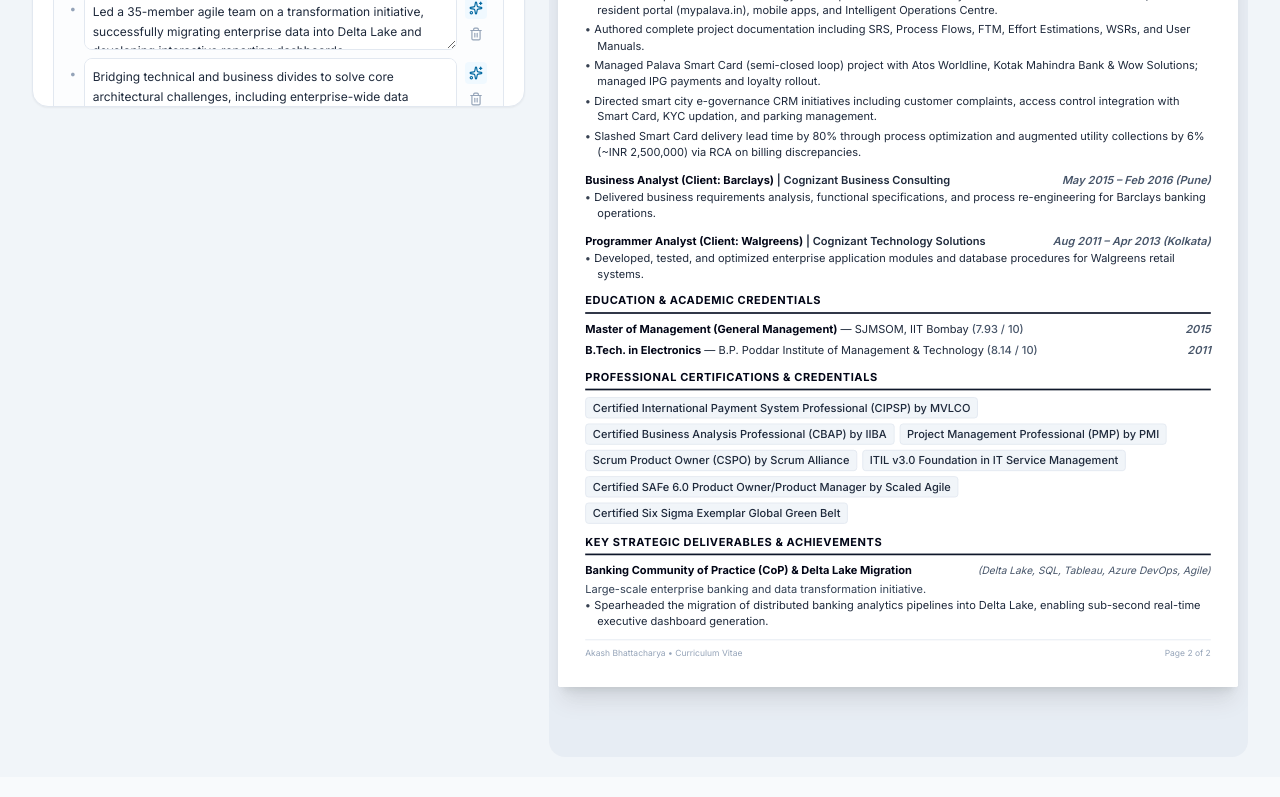
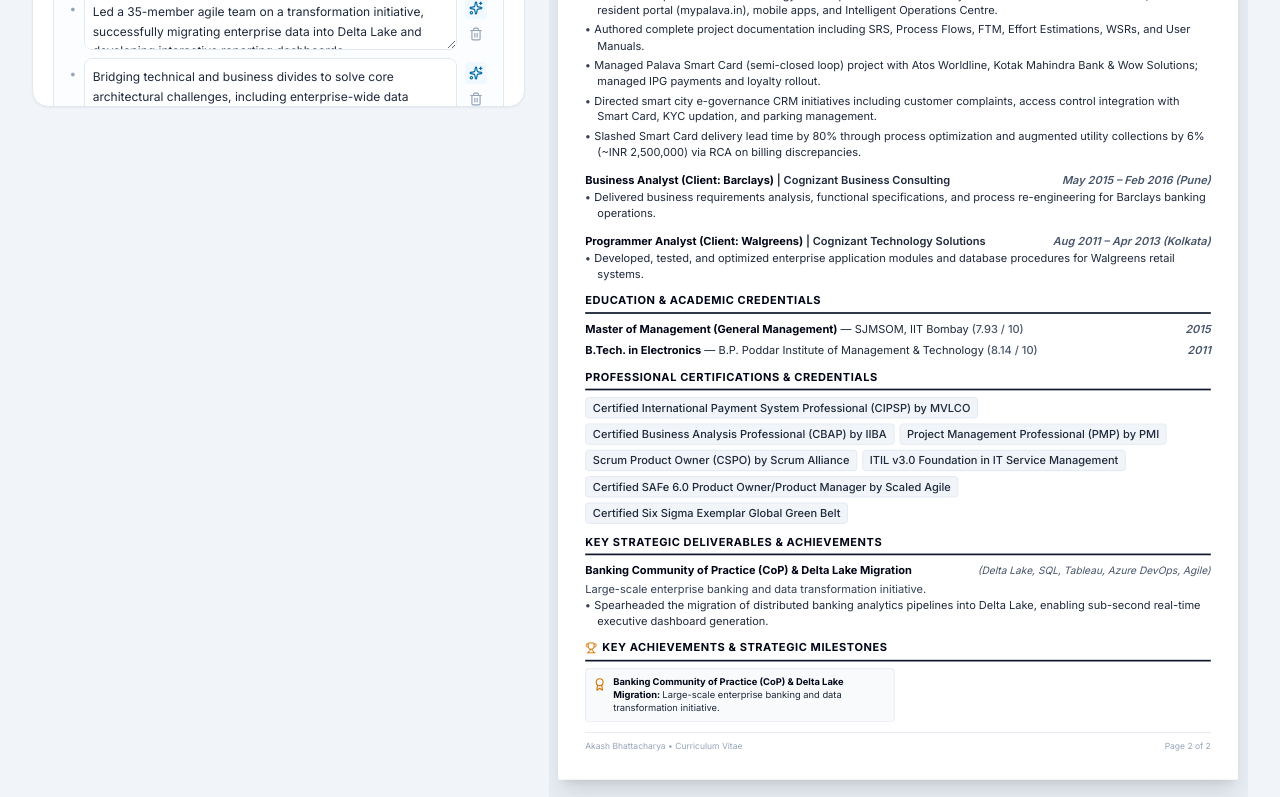
Before and after one commit to akashbayern0802/ResumeBuilder, a React (Vite) app: page / in a window 1280 px wide. Shown: the part 2000-2797 px from the top of the page. Built offline with nearby package versions, Linux system fonts and the light colour scheme.

Commit message:
feat: enable achievements and custom sections with icons across all resume templates

```diff
--- a/src/components/ResumePreview.tsx
+++ b/src/components/ResumePreview.tsx
@@ -249,6 +249,80 @@
       <span>{pageText}</span>
     </div>
   );
+
+  const renderSharedAchievements = (options?: { headerClass?: string; borderStyle?: React.CSSProperties; titlePrefix?: React.ReactNode; cardStyle?: string }) => {
+    const achList = (resume.achievements && resume.achievements.length > 0)
+      ? resume.achievements
+      : (resume.projects && resume.projects.length > 0)
+        ? resume.projects.map((p, idx) => {
+            const defaultIcons = ['award', 'barchart', 'trending', 'gem', 'rocket', 'trophy'] as const;
+            return {
+              id: p.id,
+              title: p.name.replace(/ Milestone$/i, ''),
+              description: p.description || p.bullets?.[0] || '',
+              icon: p.icon || defaultIcons[idx % defaultIcons.length]
+            };
+          })
+        : [];
+    if (achList.length === 0) return null;
+    return (
+      <section className={sectionMargin}>
+        <div className={options?.headerClass || "border-b border-slate-900 pb-1 mb-2"} style={options?.borderStyle}>
+          <h2 className={`${is2PageFit ? 'text-[11.5px]' : 'text-xs'} font-bold uppercase tracking-wider text-slate-950 leading-normal flex items-center gap-1.5`}>
+            {options?.titlePrefix || <Trophy className="w-3.5 h-3.5 text-amber-600" />}
+            Key Achievements & Strategic Milestones
+          </h2>
+        </div>
+        <div className="grid grid-cols-1 sm:grid-cols-2 gap-2 text-xs">
+          {achList.map((ach) => (
+            <div key={ach.id} className={options?.cardStyle || "p-2 rounded bg-slate-50 border border-slate-200/80 flex items-start gap-2"}>
+              {renderAchievementIcon(ach.icon, "w-4 h-4 text-amber-600 shrink-0 mt-0.5")}
+              <div className="text-[11px] leading-snug text-slate-800">
+                <strong className="text-slate-950 font-bold">{ach.title}: </strong>
+                <span>{ach.description}</span>
+              </div>
+            </div>
+          ))}
+        </div>
+      </section>
+    );
+  };
+
+  const renderSharedCustomSections = (options?: { headerClass?: string; borderStyle?: React.CSSProperties }) => {
+    if (!resume.customSections || resume.customSections.length === 0) return null;
+    return (
+      <>
+        {resume.customSections.map((cs) => {
+          if ((resume.hiddenSections || []).includes(cs.id)) return null;
+          return (
+            <section key={cs.id} className={sectionMargin}>
+              <div className={options?.headerClass || "border-b border-slate-900 pb-1 mb-2"} style={options?.borderStyle}>
+                <h2 className={`${is2PageFit ? 'text-[11.5px]' : 'text-xs'} font-bold uppercase tracking-wider text-slate-950 leading-normal flex items-center gap-1.5`}>
+                  {renderAchievementIcon(cs.icon || 'sparkles', "w-3.5 h-3.5 text-indigo-600")}
+                  {cs.title}
+                </h2>
+              </div>
+              <div className="grid grid-cols-1 sm:grid-cols-2 gap-2 text-xs">
+                {cs.items.map((it) => (
+                  <div key={it.id} className="p-2 rounded bg-slate-50 border border-slate-200/80">
+                    <div className="flex items-baseline gap-1.5">
+                      {renderAchievementIcon(it.icon || 'check', "w-3 h-3 text-indigo-600 shrink-0")}
+                      <span className="font-bold text-slate-950 text-[11px]">{it.title}</span>
+                      {it.subtitle && <span className="text-[10px] text-indigo-700 font-semibold">— {it.subtitle}</span>}
+                      {it.date && <span className="text-[10px] text-slate-400 italic ml-auto">{it.date}</span>}
+                    </div>
+                    {it.description && (
+                      <p className="text-[10.5px] text-slate-700 mt-0.5 leading-snug pl-4.5">{it.description}</p>
+                    )}
+                  </div>
+                ))}
+              </div>
+            </section>
+          );
+        })}
+      </>
+    );
+  };
 
   return (
     <div className="flex flex-col items-center gap-3 w-full">
@@ -1296,6 +1370,74 @@
               );
             }
 
+            if (secId === 'achievements') {
+              const achList = (resume.achievements && resume.achievements.length > 0)
+                ? resume.achievements
+                : (resume.projects && resume.projects.length > 0)
+                  ? resume.projects.map((p, idx) => {
+                      const defaultIcons = ['award', 'barchart', 'trending', 'gem', 'rocket', 'trophy'] as const;
+                      return {
+                        id: p.id,
+                        title: p.name.replace(/ Milestone$/i, ''),
+                        description: p.description || p.bullets?.[0] || '',
+                        icon: p.icon || defaultIcons[idx % defaultIcons.length]
+                      };
+                    })
+                  : [];
+              if (achList.length === 0) return null;
+              return (
+                <section key="achievements" className={sectionMargin}>
+                  <div className={`${is2PageFit ? 'border-b-2 pb-0.5 mb-1' : 'border-b-2 pb-1 mb-2'}`} style={{ borderColor: primaryColor }}>
+                    <h2 className={`${is2PageFit ? 'text-[11.5px]' : 'text-[13px]'} font-bold uppercase tracking-wider text-slate-950 leading-normal flex items-center gap-1.5`}>
+                      <Trophy className="w-3.5 h-3.5 text-amber-600" />
+                      Key Achievements & Strategic Milestones
+                    </h2>
+                  </div>
+                  <div className="grid grid-cols-1 sm:grid-cols-2 gap-2 text-xs">
+                    {achList.map((ach) => (
+                      <div key={ach.id} className="p-2 rounded bg-slate-50 border border-slate-200/80 flex items-start gap-2">
+                        {renderAchievementIcon(ach.icon, "w-4 h-4 text-amber-600 shrink-0 mt-0.5")}
+                        <div className="text-[11px] leading-snug text-slate-800">
+                          <strong className="text-slate-950 font-bold">{ach.title}: </strong>
+                          <span>{ach.description}</span>
+                        </div>
+                      </div>
+                    ))}
+                  </div>
+                </section>
+              );
+            }
+
+            // Custom Sections
+            const customSec = resume.customSections?.find(cs => cs.id === secId);
+            if (customSec) {
+              return (
+                <section key={customSec.id} className={sectionMargin}>
+                  <div className={`${is2PageFit ? 'border-b-2 pb-0.5 mb-1' : 'border-b-2 pb-1 mb-2'}`} style={{ borderColor: primaryColor }}>
+                    <h2 className={`${is2PageFit ? 'text-[11.5px]' : 'text-[13px]'} font-bold uppercase tracking-wider text-slate-950 leading-normal flex items-center gap-1.5`}>
+                      {renderAchievementIcon(customSec.icon || 'sparkles', "w-3.5 h-3.5 text-indigo-600")}
+                      {customSec.title}
+                    </h2>
+                  </div>
+                  <div className="grid grid-cols-1 sm:grid-cols-2 gap-2 text-xs">
+                    {customSec.items.map((it) => (
+                      <div key={it.id} className="p-2 rounded bg-slate-50 border border-slate-200/80">
+                        <div className="flex items-baseline gap-1.5">
+                          {renderAchievementIcon(it.icon || 'check', "w-3 h-3 text-indigo-600 shrink-0")}
+                          <span className="font-bold text-slate-950 text-[11px]">{it.title}</span>
+                          {it.subtitle && <span className="text-[10px] text-indigo-700 font-semibold">— {it.subtitle}</span>}
+                          {it.date && <span className="text-[10px] text-slate-400 italic ml-auto">{it.date}</span>}
+                        </div>
+                        {it.description && (
+                          <p className="text-[10.5px] text-slate-700 mt-0.5 leading-snug pl-4.5">{it.description}</p>
+                        )}
+                      </div>
+                    ))}
+                  </div>
+                </section>
+              );
+            }
+
             return null;
           };
 
@@ -1332,6 +1474,8 @@
                     {renderNaukriSection('education')}
                     {renderNaukriSection('certifications')}
                     {renderNaukriSection('projects')}
+                    {renderNaukriSection('achievements')}
+                    {resume.customSections?.map(cs => renderNaukriSection(cs.id))}
                     <SheetFooter pageText="Page 2 of 2" />
                   </div>
                 </>
@@ -1343,8 +1487,8 @@
                 >
                   {renderNaukriHeader(false)}
                   {(resume.sectionOrder && resume.sectionOrder.length > 0
-                    ? resume.sectionOrder
-                    : (['summary', 'skills', 'experience', 'education', 'certifications', 'projects'] as ResumeSectionId[])
+                    ? Array.from(new Set([...resume.sectionOrder, 'achievements', ...(resume.customSections || []).map(cs => cs.id)]))
+                    : (['summary', 'skills', 'experience', 'education', 'certifications', 'projects', 'achievements', ...(resume.customSections || []).map(cs => cs.id)] as ResumeSectionId[])
                   ).map((secId) => renderNaukriSection(secId))}
                   <SheetFooter pageText="Page 1 of 1" />
                 </div>
@@ -1603,6 +1747,8 @@
                       <div className={`md:col-span-8 ${is2PageFit ? 'space-y-2.5' : 'space-y-4'}`}>
                         {renderExpTrack(partition.p2Exp)}
                         {renderProjectsTrack()}
+                        {renderSharedAchievements()}
+                        {renderSharedCustomSections()}
                       </div>
                     </div>
                     <SheetFooter pageText="Page 2 of 2" />
@@ -1638,6 +1784,8 @@
                     <div className={`md:col-span-8 ${is2PageFit ? 'space-y-2.5' : 'space-y-4'}`}>
                       {renderExpTrack(resume.experience)}
                       {renderProjectsTrack()}
+                      {renderSharedAchievements()}
+                      {renderSharedCustomSections()}
                     </div>
                   </div>
                   <SheetFooter pageText="Page 1 of 1" />
@@ -1852,6 +2000,8 @@
                     {renderEducation()}
                     {renderCertifications()}
                     {renderProjects()}
+                    {renderSharedAchievements()}
+                    {renderSharedCustomSections()}
                     <SheetFooter pageText="Page 2 of 2" />
                   </div>
                 </>
@@ -1868,6 +2018,8 @@
                   {renderEducation()}
                   {renderCertifications()}
                   {renderProjects()}
+                  {renderSharedAchievements()}
+                  {renderSharedCustomSections()}
                   <SheetFooter pageText="Page 1 of 1" />
                 </div>
               )}
@@ -2048,6 +2200,9 @@
                 </div>
               </section>
             )}
+
+            {renderSharedAchievements()}
+            {renderSharedCustomSections()}
           </div>
         )}
 
@@ -2173,6 +2328,9 @@
                 </section>
               )}
             </div>
+
+            {renderSharedAchievements()}
+            {renderSharedCustomSections()}
           </div>
         )}
 
@@ -2314,6 +2472,9 @@
                 </div>
               </section>
             )}
+
+            {renderSharedAchievements()}
+            {renderSharedCustomSections()}
           </div>
         )}
 
@@ -2460,6 +2621,9 @@
                 </section>
               )}
             </div>
+
+            {renderSharedAchievements()}
+            {renderSharedCustomSections()}
           </div>
         )}
 
@@ -2622,6 +2786,9 @@
                 </div>
               </section>
             )}
+
+            {renderSharedAchievements()}
+            {renderSharedCustomSections()}
           </div>
         )}
         </div>
```
Also changed, not shown: src/components/IconPicker.tsx (line endings or trailing spaces).
